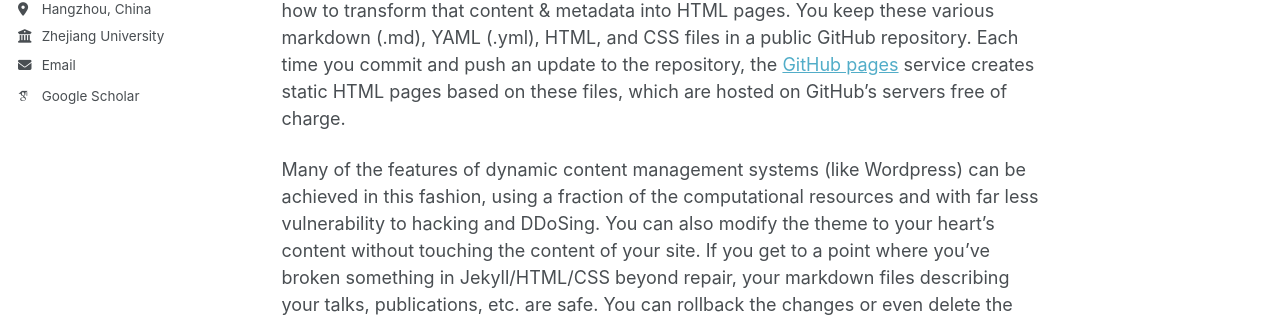
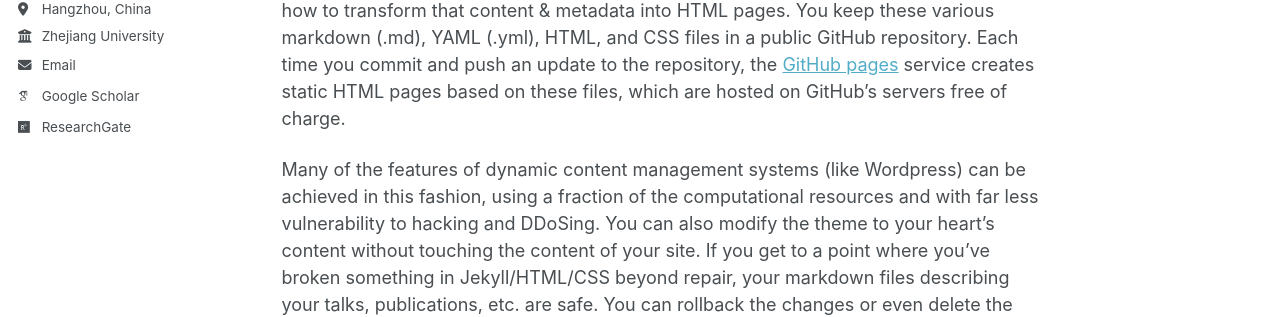
Before and after one commit to xuyilian/xuyilian.github.io, a Jekyll site: the page built from _pages/about.md, in a window 1280 px wide. Shown: the part 539-856 px from the top of the page. Built offline with Jekyll 4.4.1, drawn with Linux system fonts in a browser that asks for light colours; some web fonts are replaced.

Commit message:
Update _config.yml

```diff
--- a/_config.yml
+++ b/_config.yml
@@ -40,7 +40,7 @@ My research interests include flapping-wing robots, soft robotics, and control s
   impactstory      : # URL
   semantic         : # URL
   scopus           : # URL
-  reserchgate      : "https://www.researchgate.net/profile/Xuyi-Lian?ev=hdr_xprf"
+  researchgate      : "https://www.researchgate.net/profile/Xuyi-Lian?ev=hdr_xprf"
   # Repositories and software development
   bitbucket        : # Username - Update with your username on the site
   codepen          : # Username
```
